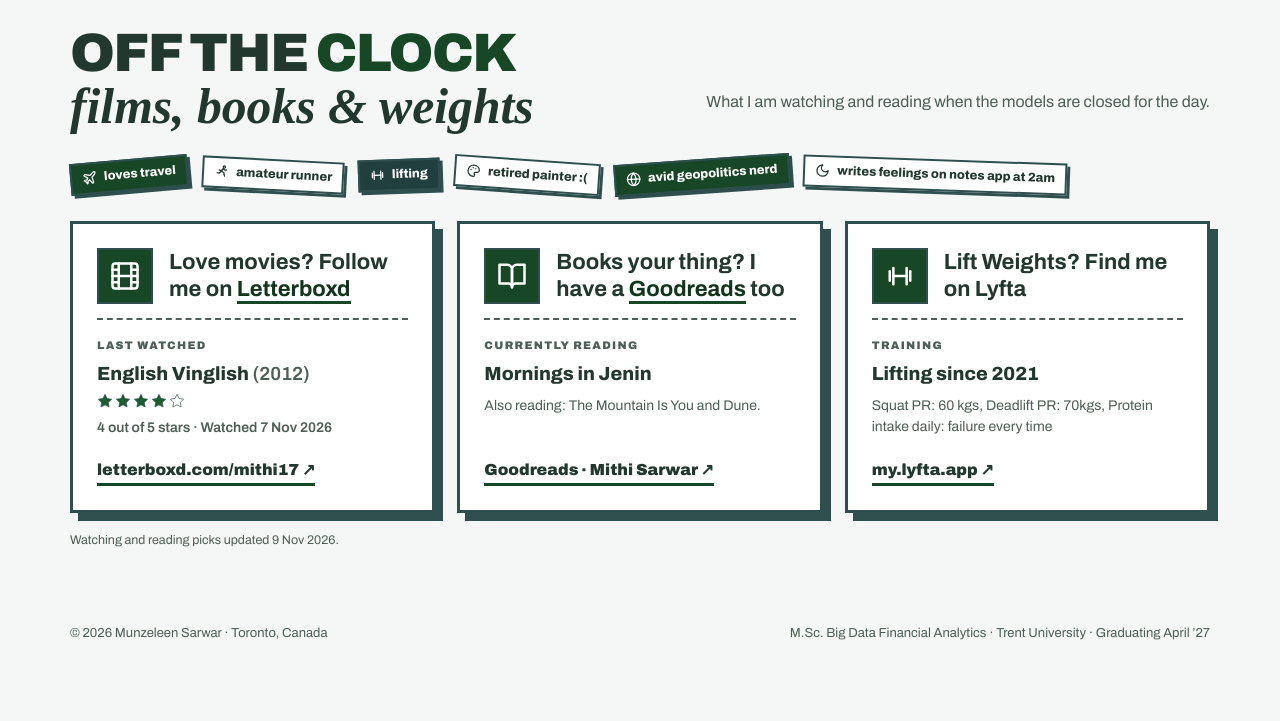
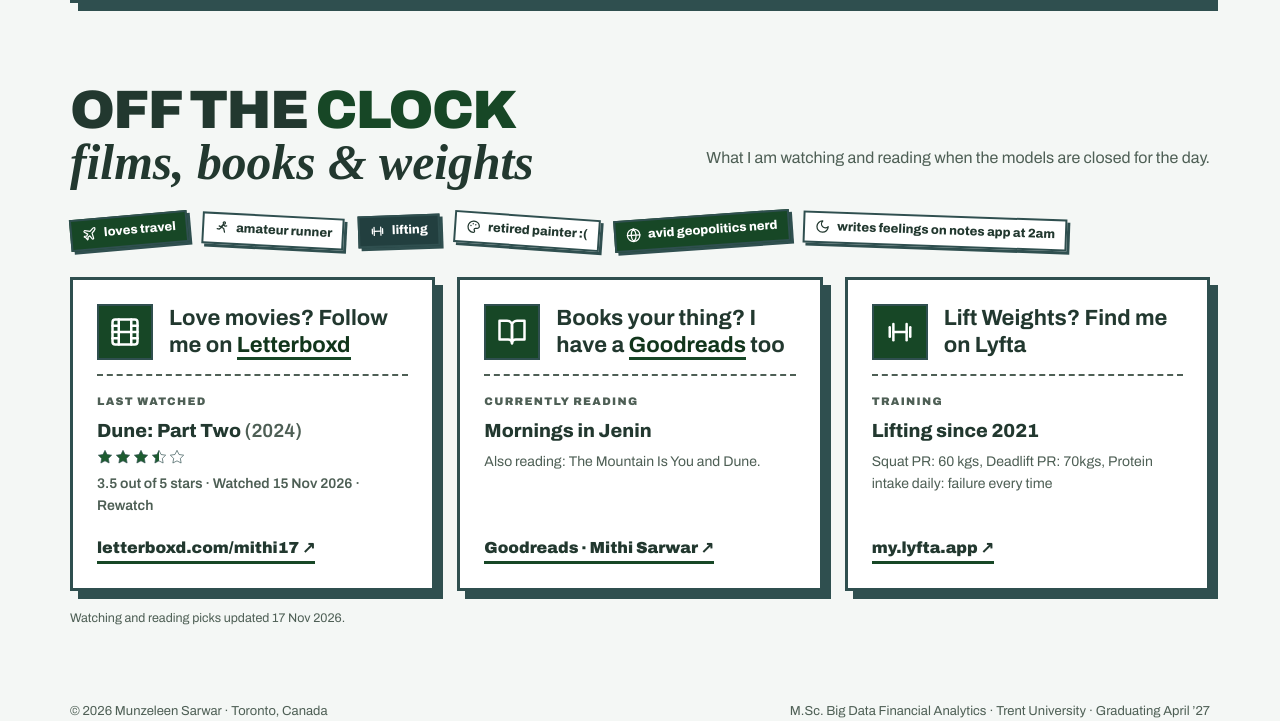
Before and after one commit to MunzeleenSarwar/portfolio, a plain HTML site: page index.html in a window 1280 px wide. Shown: the part 8246-8967 px from the top of the page. Before the commit the page ends 8889 px from the top, so only its background shows below. Drawn offline with Linux system fonts and the light colour scheme; a web font is replaced by a local one.

Commit message:
Add Bloomberg Environmental Social Governance certification; update Letterboxd to Dune: Part Two

```diff
--- a/index.html
+++ b/index.html
@@ -767,6 +767,7 @@ html,body{overflow-x:clip}
       <li><span class="iss">Canadian Securities Institute (CSI)</span><span class="cn">Canadian Securities Course (CSC): In Progress</span></li>
       <li><span class="iss">Cognitive Class · IBM Skills Network</span><span class="cn">SQL and Relational Databases 101 (DBO101EN)</span></li>
       <li><span class="iss">Bloomberg</span><span class="cn">Bloomberg Finance Fundamentals</span></li>
+      <li><span class="iss">Bloomberg</span><span class="cn">Environmental Social Governance</span></li>
       <li><span class="iss">DataCamp</span><span class="cn">Introduction to Financial Concepts in Python</span></li>
       <li><span class="iss">DataCamp</span><span class="cn">Intermediate Python for Finance</span></li>
       <li><span class="iss">DataCamp</span><span class="cn">Introduction to Python for Finance</span></li>
@@ -828,8 +829,8 @@ html,body{overflow-x:clip}
       </div>
       <div class="fun-now">
         <span class="fun-label">Last watched</span>
-        <p class="fun-title">English Vinglish <span>(2012)</span></p>
-        <p class="fun-meta"><span class="stars" role="img" aria-label="Rated 4 out of 5 stars"><svg viewBox="0 0 24 24"><polygon points="12 2 15.09 8.26 22 9.27 17 14.14 18.18 21.02 12 17.77 5.82 21.02 7 14.14 2 9.27 8.91 8.26" fill="#1D5C30" stroke="#2F4F4F" stroke-width="1"/></svg><svg viewBox="0 0 24 24"><polygon points="12 2 15.09 8.26 22 9.27 17 14.14 18.18 21.02 12 17.77 5.82 21.02 7 14.14 2 9.27 8.91 8.26" fill="#1D5C30" stroke="#2F4F4F" stroke-width="1"/></svg><svg viewBox="0 0 24 24"><polygon points="12 2 15.09 8.26 22 9.27 17 14.14 18.18 21.02 12 17.77 5.82 21.02 7 14.14 2 9.27 8.91 8.26" fill="#1D5C30" stroke="#2F4F4F" stroke-width="1"/></svg><svg viewBox="0 0 24 24"><polygon points="12 2 15.09 8.26 22 9.27 17 14.14 18.18 21.02 12 17.77 5.82 21.02 7 14.14 2 9.27 8.91 8.26" fill="#1D5C30" stroke="#2F4F4F" stroke-width="1"/></svg><svg viewBox="0 0 24 24"><polygon points="12 2 15.09 8.26 22 9.27 17 14.14 18.18 21.02 12 17.77 5.82 21.02 7 14.14 2 9.27 8.91 8.26" fill="none" stroke="#2F4F4F" stroke-width="1"/></svg></span> 4 out of 5 stars · Watched 7 Nov 2026</p>
+        <p class="fun-title">Dune: Part Two <span>(2024)</span></p>
+        <p class="fun-meta"><span class="stars" role="img" aria-label="Rated 3.5 out of 5 stars"><svg viewBox="0 0 24 24"><polygon points="12 2 15.09 8.26 22 9.27 17 14.14 18.18 21.02 12 17.77 5.82 21.02 7 14.14 2 9.27 8.91 8.26" fill="#1D5C30" stroke="#2F4F4F" stroke-width="1"/></svg><svg viewBox="0 0 24 24"><polygon points="12 2 15.09 8.26 22 9.27 17 14.14 18.18 21.02 12 17.77 5.82 21.02 7 14.14 2 9.27 8.91 8.26" fill="#1D5C30" stroke="#2F4F4F" stroke-width="1"/></svg><svg viewBox="0 0 24 24"><polygon points="12 2 15.09 8.26 22 9.27 17 14.14 18.18 21.02 12 17.77 5.82 21.02 7 14.14 2 9.27 8.91 8.26" fill="#1D5C30" stroke="#2F4F4F" stroke-width="1"/></svg><svg viewBox="0 0 24 24"><defs><linearGradient id="halfStar"><stop offset="50%" stop-color="#1D5C30"/><stop offset="50%" stop-color="#ffffff" stop-opacity="0"/></linearGradient></defs><polygon points="12 2 15.09 8.26 22 9.27 17 14.14 18.18 21.02 12 17.77 5.82 21.02 7 14.14 2 9.27 8.91 8.26" fill="url(#halfStar)" stroke="#2F4F4F" stroke-width="1"/></svg><svg viewBox="0 0 24 24"><polygon points="12 2 15.09 8.26 22 9.27 17 14.14 18.18 21.02 12 17.77 5.82 21.02 7 14.14 2 9.27 8.91 8.26" fill="none" stroke="#2F4F4F" stroke-width="1"/></svg></span> 3.5 out of 5 stars · Watched 15 Nov 2026 · Rewatch</p>
       </div>
       <a class="gh" href="https://letterboxd.com/mithi17/" target="_blank" rel="noopener">letterboxd.com/mithi17 ↗</a>
     </article>
@@ -858,7 +859,7 @@ html,body{overflow-x:clip}
       <span class="gh">my.lyfta.app ↗</span>
     </a>
   </div>
-  <p class="fun-note">Watching and reading picks updated 9 Nov 2026.</p>
+  <p class="fun-note">Watching and reading picks updated 17 Nov 2026.</p>
 </div></section>
 </div>
 
```
